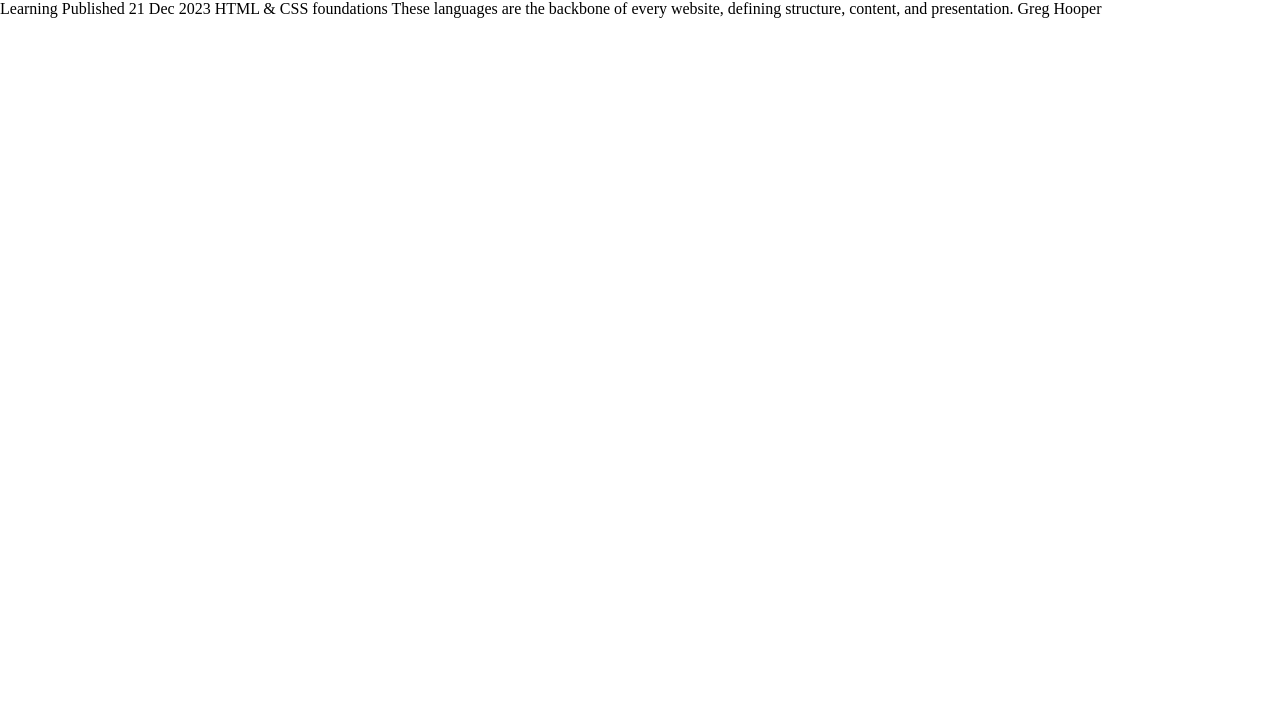
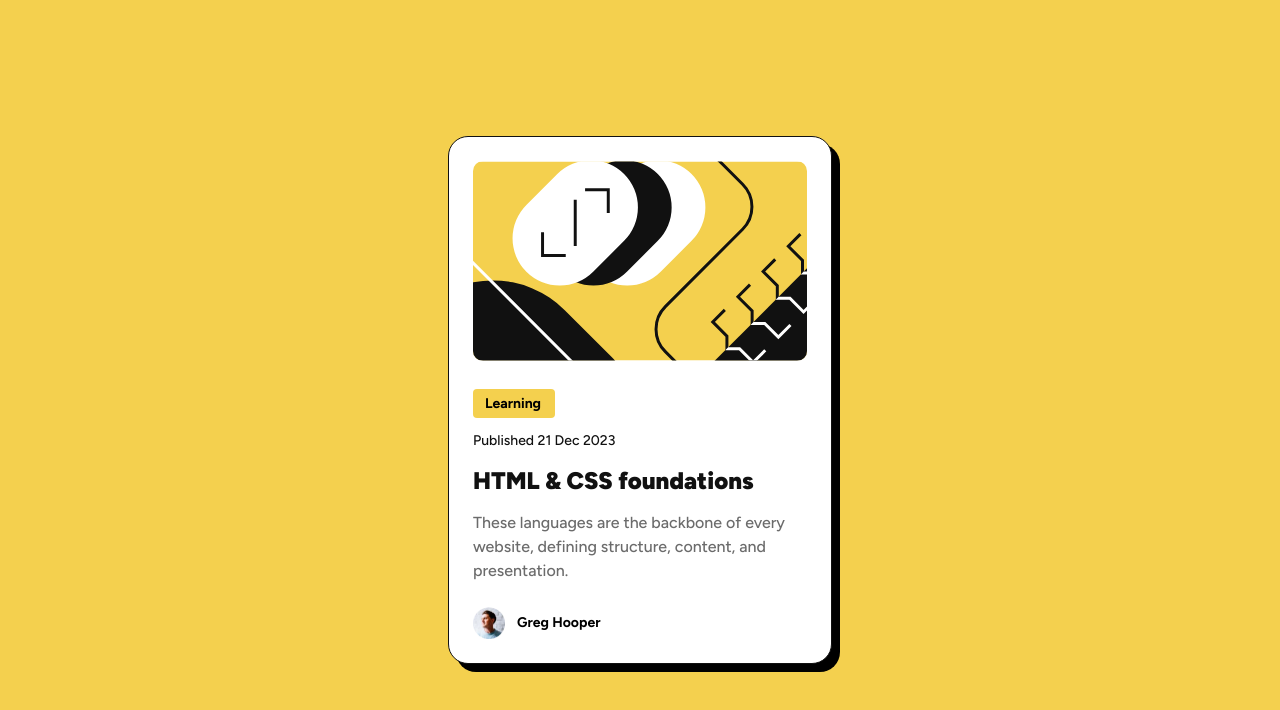
Before and after one commit to MikeG404/blog-preview-card, a plain HTML site: page index.html in a window 1280 px wide. Drawn offline with Linux system fonts and the light colour scheme.

Commit message:
Finish ten project

```diff
--- a/index.html
+++ b/index.html
@@ -14,15 +14,23 @@
 </head>
 <body>
 
-  Learning
+  <section class="card">
+    <div class="blog-image">
+      <img src="./assets/images/illustration-article.svg" alt="Illustration article">
+    </div>
 
-  Published 21 Dec 2023
+    <div class="content">
+        <p id="category" class="text-preset-3-bold">Learning</p>
+        <p class="text-preset-3">Published 21 Dec 2023</p>
+        <h1 class="text-preset-1">HTML & CSS foundations</h1>
+        <p class="text-preset-2">These languages are the backbone of every website, defining structure, content, and presentation.</p>
+    </div>
 
-  HTML & CSS foundations
-
-  These languages are the backbone of every website, defining structure, content, and presentation.
-
-  Greg Hooper
+    <div class="author">
+      <img src="./assets/images/image-avatar.webp" alt="Avatar Greg Hooper">
+      <span class="text-preset-3-bold">Greg Hooper</span>
+    </div>
+  </section>
 
   <!-- <div class="attribution">
     Challenge by <a href="https://www.frontendmentor.io?ref=challenge" target="_blank">Frontend Mentor</a>.
--- a/style.css
+++ b/style.css
@@ -13,34 +13,87 @@
     --white: #fff;
 }
 
+body {
+    height: 100vh;
+    display: flex;
+    justify-content: center;
+    align-items: center;
+    background-color: var(--yellow);
+}
+
 .text-preset-1 {
     font-family: "Figtree", sans-serif;
     font-size: 24px;
-    font-weight: bold;
+    font-weight: 900;
     line-height: 1.5;
     letter-spacing: 0;
+    color: var(--gray-950);
 }
 
 .text-preset-2 {
     font-family: "Figtree", sans-serif;
     font-size: 16px;
-    font-weight: normal;
+    font-weight: 500;
     line-height: 1.5;
     letter-spacing: 0;
+    color: var(--gray-500);
 }
 
 .text-preset-3 {
     font-family: "Figtree", sans-serif;
     font-size: 14px;
-    font-weight: normal;
+    font-weight: 500;
     line-height: 1.5;
     letter-spacing: 0;
+    color: var(--gray-950);
 }
 
 .text-preset-3-bold {
     font-family: "Figtree", sans-serif;
     font-size: 14px;
-    font-weight: bolder;
+    font-weight: 700;
     line-height: 1.5;
     letter-spacing: 0;
 }
+
+img {
+    max-width: 100%;
+    border-radius: 10px;
+}
+
+.card {
+    width: 384px;
+    display: flex;
+    flex-direction: column;
+    background-color: var(--white);
+    border-radius: 20px;
+    padding: 24px;
+    gap: 24px;
+    box-shadow: 8px 8px 0px 0px rgba(0,0,0,1);
+    border: 1px solid var(--gray-950);
+}
+
+.content {
+    display: flex;
+    flex-direction: column;
+    gap: 12px;
+}
+
+#category {
+    width: 82px;
+    height: 29px;
+    background-color: var(--yellow);
+    padding: 4px 12px;
+    border-radius: 4px;
+}
+
+.author {
+    display: flex;
+    align-items: center;
+    gap: 12px;
+}
+
+.author img {
+    width: 32px;
+    height: 32px;
+}
```
